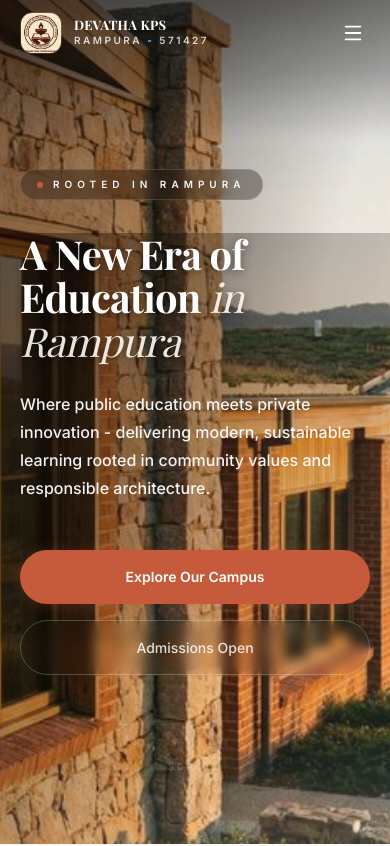
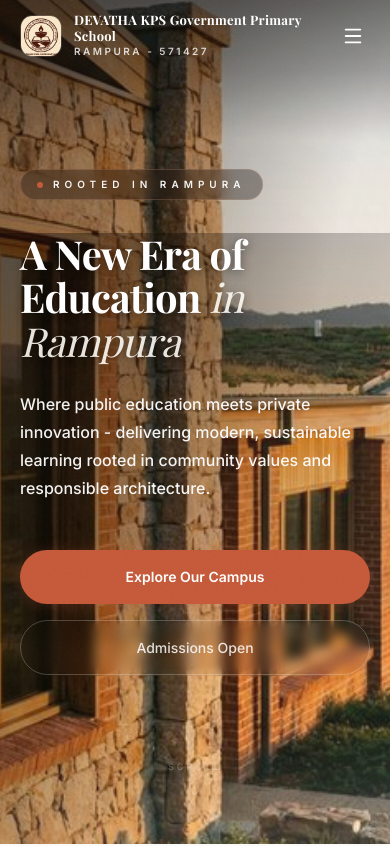
Before and after one commit to rakshithsantosh/devathaKPS, a Next.js app: page / in a window 390 px wide. Shown: the top 846 px of the page. Built offline with nearby package versions, Linux system fonts and the light colour scheme; a web font is replaced by a local one.

Commit message:
mobile view

```diff
--- a/src/components/Navbar.tsx
+++ b/src/components/Navbar.tsx
@@ -109,7 +109,7 @@ export default function Navbar() {
                                 letterSpacing: "0.02em",
                             }}
                         >
-                            DEVATHA KPS <span className="hidden sm:inline">Government Primary School</span>
+                            DEVATHA KPS Government Primary School
                         </span>
                         <span
                             style={{
```
